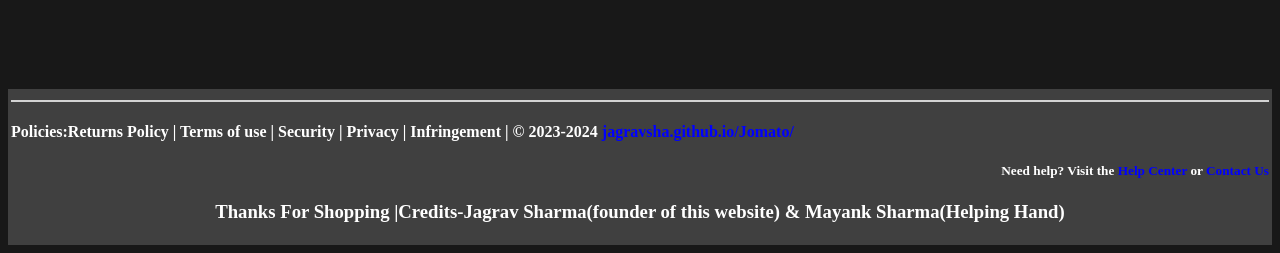
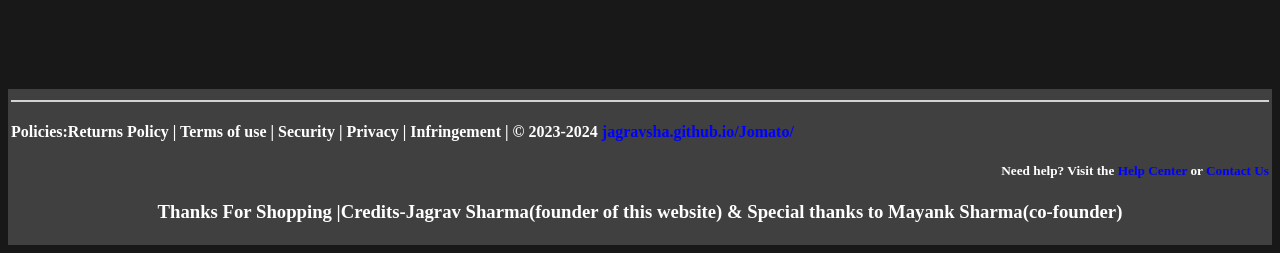
Before and after one commit to jagravsha/Jomato, a plain HTML site: page index.html in a window 1280 px wide. Shown: the part 1738-1991 px from the top of the page. Drawn offline with Linux system fonts and the light colour scheme.

Commit message:
Update index.html

```diff
--- a/index.html
+++ b/index.html
@@ -96,7 +96,7 @@
   <font color="white"><h4>Policies:Returns Policy | Terms of use | Security |  Privacy |  Infringement |  © 2023-2024 <a href="https://jagravsha.github.io/Jomato/" style="text-decoration: none;"><font color="blue">jagravsha.github.io/Jomato/ </font></a> </h4>
   <h5 align="right"> Need help? Visit the <font color="blue">Help Center</font> or <font color="blue"> Contact Us</font></h5>
   <h3 align="center">Thanks For Shopping
-    |Credits-Jagrav Sharma(founder of this website) & Mayank Sharma(Helping Hand)</h3>
+    |Credits-Jagrav Sharma(founder of this website) & Special thanks to Mayank Sharma(co-founder)</h3>
   </font>
   </td>
 
```
